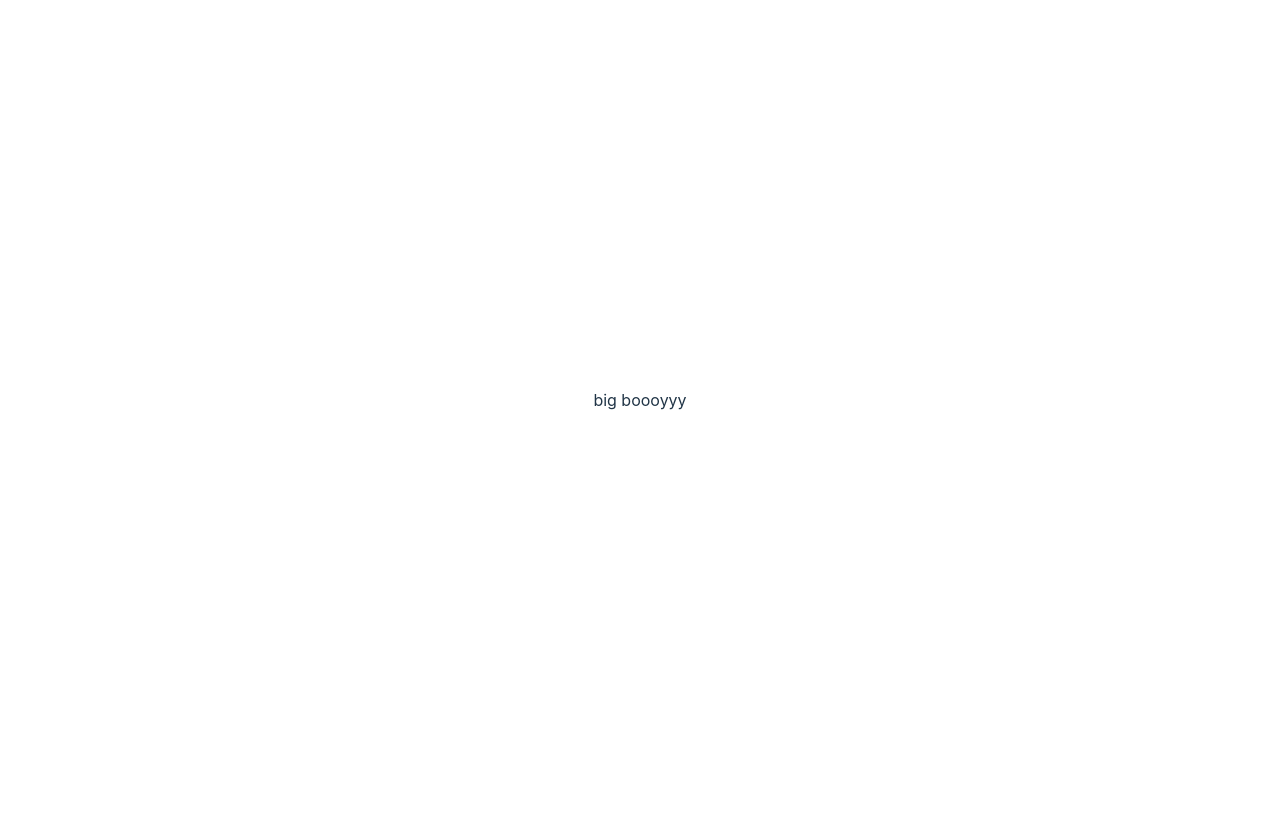
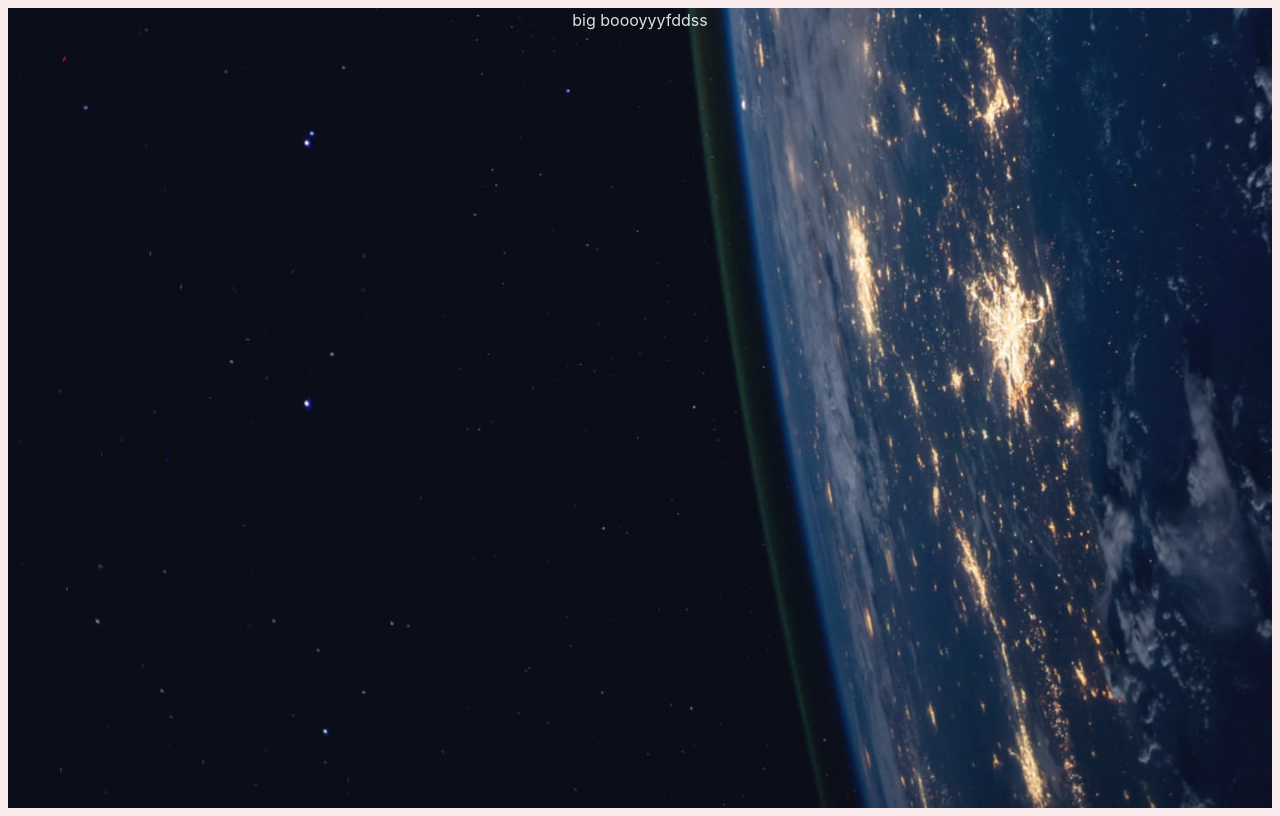
Before and after one commit to Proton-number/Space-Tourism-Website, a React (Vite) app: page / in a window 1280 px wide. Built offline with nearby package versions, Linux system fonts and the light colour scheme.

Commit message:
new commit

```diff
--- a/src/App.css
+++ b/src/App.css
@@ -1,6 +1,3 @@
 #root {
-  max-width: 1280px;
-  margin: 0 auto;
-  padding: 2rem;
   text-align: center;
 }
--- a/src/App.jsx
+++ b/src/App.jsx
@@ -1,6 +1,7 @@
 import { useState } from 'react'
 import './App.css'
 import Desktop from './Desktop View/Desktop'
+import Mobile from './Mobile View/Mobile'
 
 function App() {
   const [count, setCount] = useState(0)
@@ -8,6 +9,7 @@ function App() {
   return (
     <>
      <Desktop />
+     <Mobile />
     </>
   )
 }
--- a/src/Desktop View/Desktop.css
+++ b/src/Desktop View/Desktop.css
@@ -9,4 +9,5 @@
         display: block;
     }
 
+
  }
--- a/src/Desktop View/Desktop.jsx
+++ b/src/Desktop View/Desktop.jsx
@@ -1,12 +1,31 @@
 import React from 'react'
 import { Box, Paper, Typography, Stack,  createTheme, ThemeProvider } from '@mui/material'
 import './Desktop.css'
+import {makeStyles} from '@mui/styles'
+import background from '/src/assets/home/background-home-desktop.jpg'
+
+
+const useStyles = makeStyles({
+  root: {
+    backgroundImage: 'url("/src/assets/home/background-home-desktop.jpg")',
+    backgroundRepeat: 'no-repeat',
+    backgroundSize: 'cover',
+    backgroundPosition: 'center',
+    height: '100vh',
+    // '@media (max-width: 600px)': {
+    //   backgroundImage: 'url("your-image-url-for-small-screens")',
+    //  },
+  },
+});
 
 function Desktop() {
+
+  const classes = useStyles();
+
   return (
-    <div id='desktop-view'>
-      big boooyyy
-    </div>
+    <Box id='desktop-view' className={classes.root} >
+      big boooyyyfddss
+    </Box>
   )
 }
 
--- a/src/index.css
+++ b/src/index.css
@@ -5,7 +5,7 @@
 
   color-scheme: light dark;
   color: rgba(255, 255, 255, 0.87);
-  background-color: #242424;
+  background-color: #fae9e9d5;
 
   font-synthesis: none;
   text-rendering: optimizeLegibility;
@@ -14,56 +14,16 @@
   -webkit-text-size-adjust: 100%;
 }
 
-a {
-  font-weight: 500;
-  color: #646cff;
-  text-decoration: inherit;
-}
-a:hover {
-  color: #535bf2;
-}
-
+/*
 body {
   margin: 0;
   display: flex;
   place-items: center;
   min-width: 320px;
   min-height: 100vh;
-}
+} */
 
 h1 {
   font-size: 3.2em;
   line-height: 1.1;
 }
-
-button {
-  border-radius: 8px;
-  border: 1px solid transparent;
-  padding: 0.6em 1.2em;
-  font-size: 1em;
-  font-weight: 500;
-  font-family: inherit;
-  background-color: #1a1a1a;
-  cursor: pointer;
-  transition: border-color 0.25s;
-}
-button:hover {
-  border-color: #646cff;
-}
-button:focus,
-button:focus-visible {
-  outline: 4px auto -webkit-focus-ring-color;
-}
-
-@media (prefers-color-scheme: light) {
-  :root {
-    color: #213547;
-    background-color: #ffffff;
-  }
-  a:hover {
-    color: #747bff;
-  }
-  button {
-    background-color: #f9f9f9;
-  }
-}
```
Also changed, not shown: package.json (+5 -2 lines), 1 other file (tests, documents, lock files or other folders).
